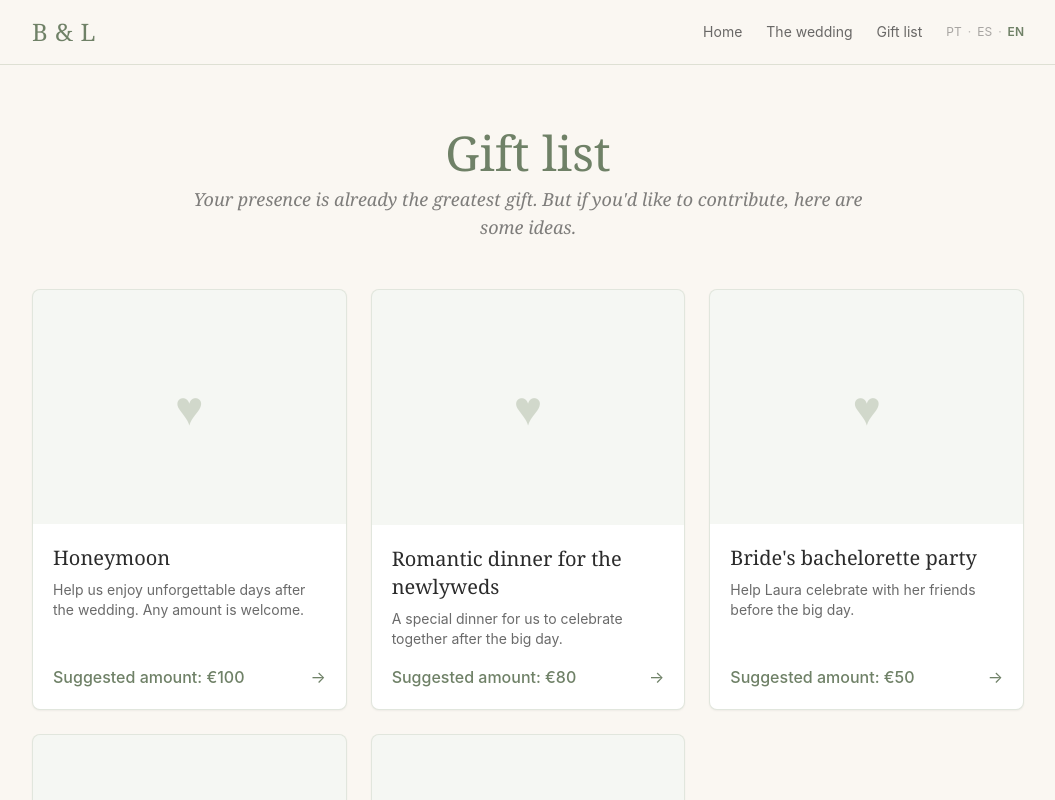
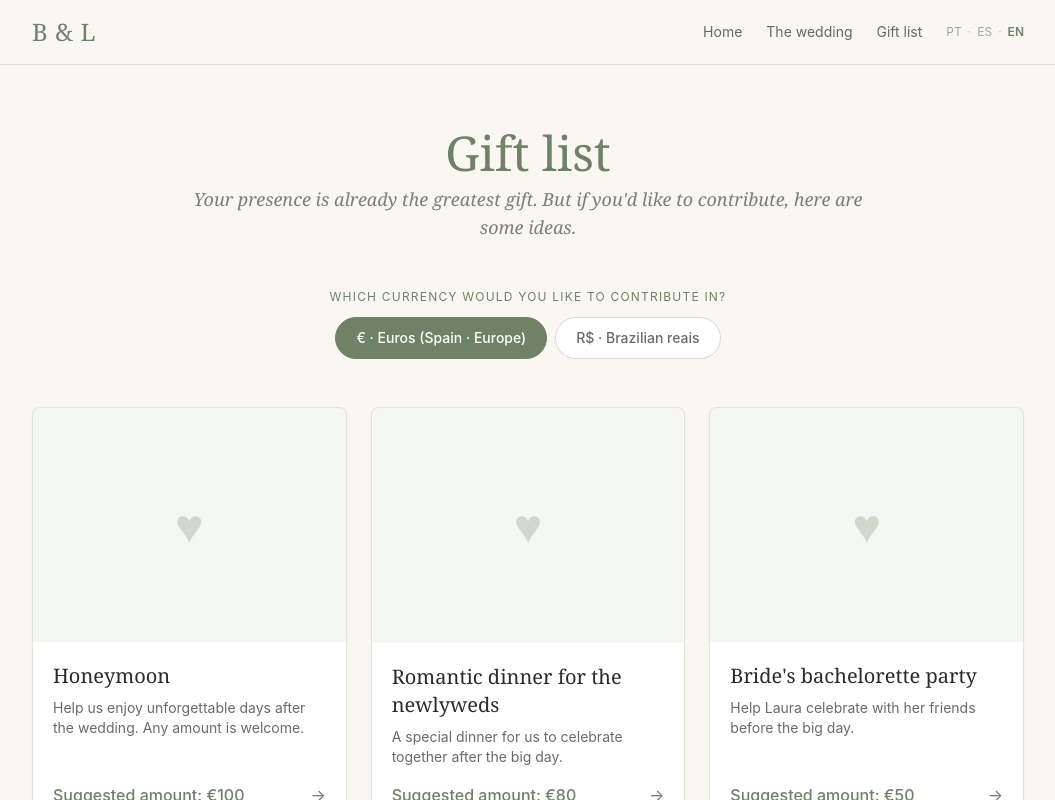
Before and after one commit to laurarondon/bernardo-laura-wedding, a Next.js app: page /en/gifts in a window 1280 px wide. Shown: the top 800 px of the page, without its empty margins (112-1167 px from the left). Built offline with nearby package versions, Linux system fonts and the light colour scheme.

Commit message:
Add EUR/BRL currency toggle on gifts; show payment methods per currency

```diff
--- a/app/[lang]/gifts/[id]/page.tsx
+++ b/app/[lang]/gifts/[id]/page.tsx
@@ -2,23 +2,44 @@ import Link from "next/link";
 import { notFound } from "next/navigation";
 import { assertLang } from "@/lib/i18n";
 import { t } from "@/content/translations";
-import { gifts } from "@/content/gifts";
+import {
+  gifts,
+  formatAmount,
+  defaultCurrencyForLang,
+  type Currency,
+} from "@/content/gifts";
 import { PaymentInstructions } from "@/components/PaymentInstructions";
 
 export default function GiftDetail({
   params,
+  searchParams,
 }: {
   params: { lang: string; id: string };
+  searchParams: { c?: string };
 }) {
   const lang = assertLang(params.lang);
   const tr = t(lang);
   const gift = gifts.find((g) => g.id === params.id);
   if (!gift) notFound();
 
+  const requested: Currency =
+    searchParams.c === "brl"
+      ? "brl"
+      : searchParams.c === "eur"
+        ? "eur"
+        : defaultCurrencyForLang(lang);
+
+  // If guest somehow lands with a currency the gift doesn't support, fall back.
+  const currency: Currency = gift.currencies.includes(requested)
+    ? requested
+    : gift.currencies[0];
+
+  const amount = currency === "eur" ? gift.eurAmount : gift.brlAmount;
+
   return (
     <div className="max-w-3xl mx-auto px-4 py-16">
       <Link
-        href={`/${lang}/gifts`}
+        href={`/${lang}/gifts?c=${currency}`}
         className="text-sageDark hover:underline text-sm"
       >
         {tr.gifts.back}
@@ -45,8 +66,8 @@ export default function GiftDetail({
             {gift.description[lang]}
           </p>
           <p className="mt-6 text-sageDark text-lg">
-            {gift.amount > 0
-              ? `${tr.gifts.suggestedAmount}: ${tr.gifts.currency}${gift.amount}`
+            {amount > 0
+              ? `${tr.gifts.suggestedAmount}: ${formatAmount(currency, amount)}`
               : tr.gifts.anyAmount}
           </p>
         </div>
@@ -54,6 +75,7 @@ export default function GiftDetail({
 
       <PaymentInstructions
         lang={lang}
+        currency={currency}
         giftLabel={gift.title[lang]}
         stripePaymentLink={gift.stripePaymentLink}
       />
@@ -69,7 +91,7 @@ export default function GiftDetail({
 }
 
 export function generateStaticParams() {
-  const langs = ["pt", "es"] as const;
+  const langs = ["pt", "es", "en"] as const;
   return langs.flatMap((lang) =>
     gifts.map((g) => ({ lang, id: g.id })),
   );
--- a/app/[lang]/gifts/page.tsx
+++ b/app/[lang]/gifts/page.tsx
@@ -1,22 +1,49 @@
 import Link from "next/link";
 import { assertLang } from "@/lib/i18n";
 import { t } from "@/content/translations";
-import { gifts } from "@/content/gifts";
+import {
+  gifts,
+  formatAmount,
+  defaultCurrencyForLang,
+  type Currency,
+} from "@/content/gifts";
+import { CurrencyToggle } from "@/components/CurrencyToggle";
 
-export default function Gifts({ params }: { params: { lang: string } }) {
+export default function Gifts({
+  params,
+  searchParams,
+}: {
+  params: { lang: string };
+  searchParams: { c?: string };
+}) {
   const lang = assertLang(params.lang);
   const tr = t(lang);
+
+  const currency: Currency =
+    searchParams.c === "brl"
+      ? "brl"
+      : searchParams.c === "eur"
+        ? "eur"
+        : defaultCurrencyForLang(lang);
+
+  const visible = gifts.filter((g) => g.currencies.includes(currency));
 
   return (
     <div className="max-w-5xl mx-auto px-4 py-16">
       <h1 className="section-title">{tr.gifts.title}</h1>
       <p className="section-subtitle max-w-2xl mx-auto">{tr.gifts.subtitle}</p>
 
-      <div className="grid sm:grid-cols-2 lg:grid-cols-3 gap-6 mt-10">
-        {gifts.map((g) => (
+      <div className="mt-8 mb-12">
+        <CurrencyToggle current={currency} lang={lang} />
+      </div>
+
+      <div className="grid sm:grid-cols-2 lg:grid-cols-3 gap-6">
+        {visible.map((g) => {
+          const amount = currency === "eur" ? g.eurAmount : g.brlAmount;
+          return (
             <Link
               key={g.id}
-            href={`/${lang}/gifts/${g.id}`}
+              href={`/${lang}/gifts/${g.id}?c=${currency}`}
               className="group bg-white border border-sage/30 rounded-lg overflow-hidden shadow-sm hover:shadow-md transition flex flex-col"
             >
               <div className="aspect-[4/3] bg-sage/10 flex items-center justify-center text-sage/40 font-serif text-5xl">
@@ -38,8 +65,8 @@ export default function Gifts({ params }: { params: { lang: string } }) {
                 </p>
                 <div className="mt-4 flex items-center justify-between">
                   <span className="text-sageDark font-medium">
-                  {g.amount > 0
-                    ? `${tr.gifts.suggestedAmount}: ${tr.gifts.currency}${g.amount}`
+                    {amount > 0
+                      ? `${tr.gifts.suggestedAmount}: ${formatAmount(currency, amount)}`
                       : tr.gifts.anyAmount}
                   </span>
                   <span className="text-sageDark group-hover:translate-x-1 transition">
@@ -48,7 +75,8 @@ export default function Gifts({ params }: { params: { lang: string } }) {
                 </div>
               </div>
             </Link>
-        ))}
+          );
+        })}
       </div>
     </div>
   );
--- /dev/null
+++ b/components/CurrencyToggle.tsx
@@ -0,0 +1,56 @@
+"use client";
+
+import { useRouter, useSearchParams, usePathname } from "next/navigation";
+import type { Currency } from "@/content/gifts";
+import type { Lang } from "@/content/translations";
+import { t } from "@/content/translations";
+
+export function CurrencyToggle({
+  current,
+  lang,
+}: {
+  current: Currency;
+  lang: Lang;
+}) {
+  const router = useRouter();
+  const pathname = usePathname();
+  const searchParams = useSearchParams();
+  const tr = t(lang).gifts;
+
+  function setCurrency(c: Currency) {
+    if (c === current) return;
+    const params = new URLSearchParams(searchParams?.toString());
+    params.set("c", c);
+    router.replace(`${pathname}?${params.toString()}`, { scroll: false });
+  }
+
+  const Pill = ({ value, label }: { value: Currency; label: string }) => {
+    const active = current === value;
+    return (
+      <button
+        type="button"
+        onClick={() => setCurrency(value)}
+        className={`px-5 py-2.5 rounded-full text-sm font-medium transition border ${
+          active
+            ? "bg-sageDark text-white border-sageDark"
+            : "bg-white text-ink/70 border-sage/40 hover:border-sageDark hover:text-sageDark"
+        }`}
+        aria-pressed={active}
+      >
+        {label}
+      </button>
+    );
+  };
+
+  return (
+    <div className="flex flex-col items-center gap-3">
+      <p className="text-xs uppercase tracking-widest text-sageDark">
+        {tr.currencyToggleLabel}
+      </p>
+      <div className="flex gap-2">
+        <Pill value="eur" label={`€ · ${tr.eurFull}`} />
+        <Pill value="brl" label={`R$ · ${tr.brlFull}`} />
+      </div>
+    </div>
+  );
+}
--- a/content/gifts.ts
+++ b/content/gifts.ts
@@ -4,25 +4,29 @@
  *
  * Each gift has:
  *   - id: a unique short identifier (lowercase letters, numbers, hyphens — no spaces)
- *   - title / description: text in both Portuguese and Spanish
- *   - amount: target value in EUR (just a suggestion shown to guests)
- *   - image: optional URL to a photo (leave "" to use a placeholder)
- *   - allowMultiple: true = many guests can chip in; false = single gift, first to claim wins
- *   - stripePaymentLink: optional URL from a Stripe Payment Link.
- *       When set, an "Apple Pay / Card" button appears on the gift page.
- *       Leave as "" to hide that option for this gift.
- *       See README section 3b for how Bernardo creates these links.
+ *   - title / description: text in Portuguese, Spanish, English
+ *   - eurAmount: suggested amount in EUR (use 0 for "any amount")
+ *   - brlAmount: suggested amount in BRL (use 0 for "any amount")
+ *   - currencies: which currency lists the gift appears in. Use ["eur", "brl"]
+ *       to show in both. Use ["eur"] to hide it from Brazilian guests, or
+ *       ["brl"] to hide it from European guests.
+ *   - image: optional URL to a photo (leave "" for the default heart icon)
+ *   - stripePaymentLink: Stripe Payment Link URL (EUR only, "" to hide)
+ *       See README §3b for how Bernardo creates these.
  *
  * Tip: copy an existing entry and modify it to add a new gift.
  */
+
+export type Currency = "eur" | "brl";
 
 export type Gift = {
   id: string;
   title: { pt: string; es: string; en: string };
   description: { pt: string; es: string; en: string };
-  amount: number; // EUR
+  eurAmount: number;
+  brlAmount: number;
+  currencies: Currency[];
   image: string;
-  allowMultiple: boolean;
   stripePaymentLink: string;
 };
 
@@ -39,9 +43,10 @@ export const gifts: Gift[] = [
       es: "Ayúdanos a vivir días inolvidables después de la boda. Cualquier cantidad es bienvenida.",
       en: "Help us enjoy unforgettable days after the wedding. Any amount is welcome.",
     },
-    amount: 100,
+    eurAmount: 100,
+    brlAmount: 550,
+    currencies: ["eur", "brl"],
     image: "",
-    allowMultiple: true,
     stripePaymentLink: "",
   },
   {
@@ -56,9 +61,10 @@ export const gifts: Gift[] = [
       es: "Una cena especial para celebrar juntos después del gran día.",
       en: "A special dinner for us to celebrate together after the big day.",
     },
-    amount: 80,
+    eurAmount: 80,
+    brlAmount: 440,
+    currencies: ["eur", "brl"],
     image: "",
-    allowMultiple: true,
     stripePaymentLink: "",
   },
   {
@@ -73,9 +79,10 @@ export const gifts: Gift[] = [
       es: "Ayuda a Laura a celebrar con sus amigas antes del gran día.",
       en: "Help Laura celebrate with her friends before the big day.",
     },
-    amount: 50,
+    eurAmount: 50,
+    brlAmount: 280,
+    currencies: ["eur", "brl"],
     image: "",
-    allowMultiple: true,
     stripePaymentLink: "",
   },
   {
@@ -90,9 +97,10 @@ export const gifts: Gift[] = [
       es: "Ayuda a Bernardo a celebrar con sus amigos antes del gran día.",
       en: "Help Bernardo celebrate with his friends before the big day.",
     },
-    amount: 50,
+    eurAmount: 50,
+    brlAmount: 280,
+    currencies: ["eur", "brl"],
     image: "",
-    allowMultiple: true,
     stripePaymentLink: "",
   },
   {
@@ -107,9 +115,20 @@ export const gifts: Gift[] = [
       es: "¿No encontraste lo que buscabas? Contribuye con la cantidad que quieras y la usaremos con cariño.",
       en: "Didn't find what you were looking for? Contribute any amount you'd like — we'll put it to lovely use.",
     },
-    amount: 0,
+    eurAmount: 0,
+    brlAmount: 0,
+    currencies: ["eur", "brl"],
     image: "",
-    allowMultiple: true,
     stripePaymentLink: "",
   },
 ];
+
+export function formatAmount(currency: Currency, amount: number): string {
+  if (amount === 0) return "";
+  if (currency === "eur") return `€${amount}`;
+  return `R$ ${amount}`;
+}
+
+export function defaultCurrencyForLang(lang: string): Currency {
+  return lang === "pt" ? "brl" : "eur";
+}
--- a/content/translations.ts
+++ b/content/translations.ts
@@ -50,9 +50,11 @@ export const translations = {
       subtitle:
         "A vossa presença já é o melhor presente. Mas se quiserem contribuir com algo a mais, deixamos algumas ideias abaixo.",
       contributeButton: "Contribuir",
-      currency: "€",
       suggestedAmount: "Valor sugerido",
       anyAmount: "Qualquer valor",
+      currencyToggleLabel: "Em qual moeda você quer contribuir?",
+      eurFull: "Euros (Espanha · Europa)",
+      brlFull: "Reais (Brasil)",
       paymentTitle: "Como contribuir",
       paymentSubtitle:
         "Escolha uma das opções abaixo. Tudo é processado de forma segura — nunca pedimos os seus dados de cartão diretamente.",
@@ -151,9 +153,11 @@ export const translations = {
       subtitle:
         "Vuestra presencia ya es el mejor regalo. Pero si queréis contribuir con algo más, aquí dejamos algunas ideas.",
       contributeButton: "Contribuir",
-      currency: "€",
       suggestedAmount: "Importe sugerido",
       anyAmount: "Cualquier importe",
+      currencyToggleLabel: "¿En qué moneda quieres contribuir?",
+      eurFull: "Euros (España · Europa)",
+      brlFull: "Reales (Brasil)",
       paymentTitle: "Cómo contribuir",
       paymentSubtitle:
         "Elige una de las opciones de abajo. Todo se procesa de forma segura — nunca pedimos tus datos de tarjeta directamente.",
@@ -252,9 +256,11 @@ export const translations = {
       subtitle:
         "Your presence is already the greatest gift. But if you'd like to contribute, here are some ideas.",
       contributeButton: "Contribute",
-      currency: "€",
       suggestedAmount: "Suggested amount",
       anyAmount: "Any amount",
+      currencyToggleLabel: "Which currency would you like to contribute in?",
+      eurFull: "Euros (Spain · Europe)",
+      brlFull: "Brazilian reais",
       paymentTitle: "How to contribute",
       paymentSubtitle:
         "Choose one of the options below. Everything is processed securely — we never ask for your card details directly.",
```
Also changed, not shown: components/PaymentInstructions.tsx (+13 -4 lines). Lines whose indentation alone changed are shown as unchanged.
